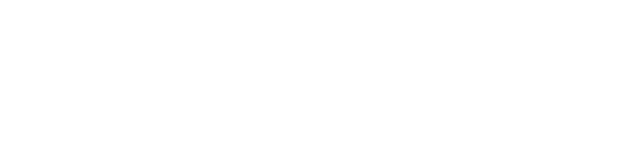
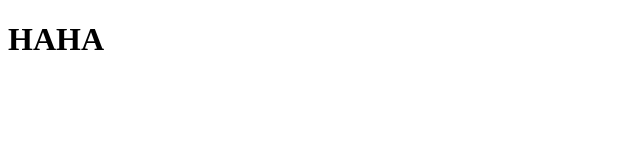
Before and after one commit to Neilos-Thumm/Test2, a plain HTML site: page index.html in a window 1280 px wide. Shown: the whole page, without its empty margins (0-640 px from the left). Drawn offline with Linux system fonts and the light colour scheme.

Commit message:
Update index.html

```diff
--- a/index.html
+++ b/index.html
@@ -1,2 +1,3 @@
 <!DOCTYPE html>
 <html lang ='en'>
+    <h1> HAHA </h1>
```
